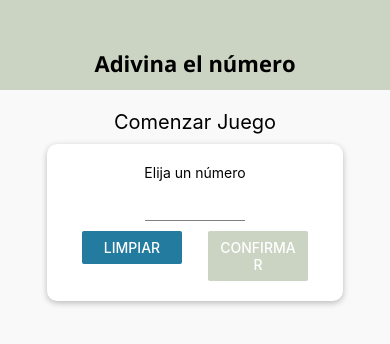
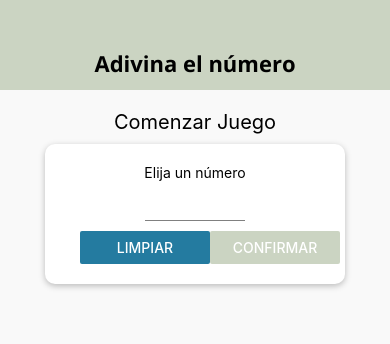
Before and after one commit to andrearosr/coder-guess-the-number, a React Native app: screen / in a window 390 px wide. Shown: the top 344 px of the page. Built offline with nearby package versions, Linux system fonts and the light colour scheme.

Commit message:
Set flexible rules

```diff
--- a/screens/GameScreen.js
+++ b/screens/GameScreen.js
@@ -1,5 +1,5 @@
 import React, { useState } from 'react';
-import { View, Button, Text, StyleSheet } from 'react-native';
+import { View, Button, Text, Dimensions, StyleSheet } from 'react-native';
 import NumberContainer from '../components/NumberContainer';
 import Card from '../components/Card';
 import Colors from '../constants/colors';
@@ -44,8 +44,8 @@ const styles = StyleSheet.create({
   buttonContainer: {
     flexDirection: 'row',
     justifyContent: 'space-around',
-    marginTop: 10,
-    padding: 20,
+    marginTop: Dimensions.get('window').height > 600 ? 20 : 10,
+    padding: 10,
     width: 300,
     maxWidth: '80%',
     marginBottom: 10,
--- a/screens/StartGameScreen.js
+++ b/screens/StartGameScreen.js
@@ -1,5 +1,13 @@
 import React, { useState } from 'react';
-import { View, Text, Button, TouchableWithoutFeedback, Keyboard, StyleSheet } from 'react-native';
+import {
+  View,
+  Text,
+  Button,
+  TouchableWithoutFeedback,
+  Keyboard,
+  Dimensions,
+  StyleSheet,
+} from 'react-native';
 import Card from '../components/Card';
 import Input from '../components/Input';
 import NumberContainer from '../components/NumberContainer';
@@ -85,8 +93,9 @@ const styles = StyleSheet.create({
     marginVertical: 10,
   },
   inputContainer: {
-    width: 600,
-    maxWidth: '80%',
+    width: '80%',
+    minWidth: 300,
+    maxWidth: '90%',
     padding: 20,
     alignItems: 'center',
   },
@@ -100,7 +109,7 @@ const styles = StyleSheet.create({
     width: 100,
   },
   button: {
-    width: 100,
+    width: Dimensions.get('window').width / 3,
   },
   summaryContainer: {
     marginVertical: 10,
```
